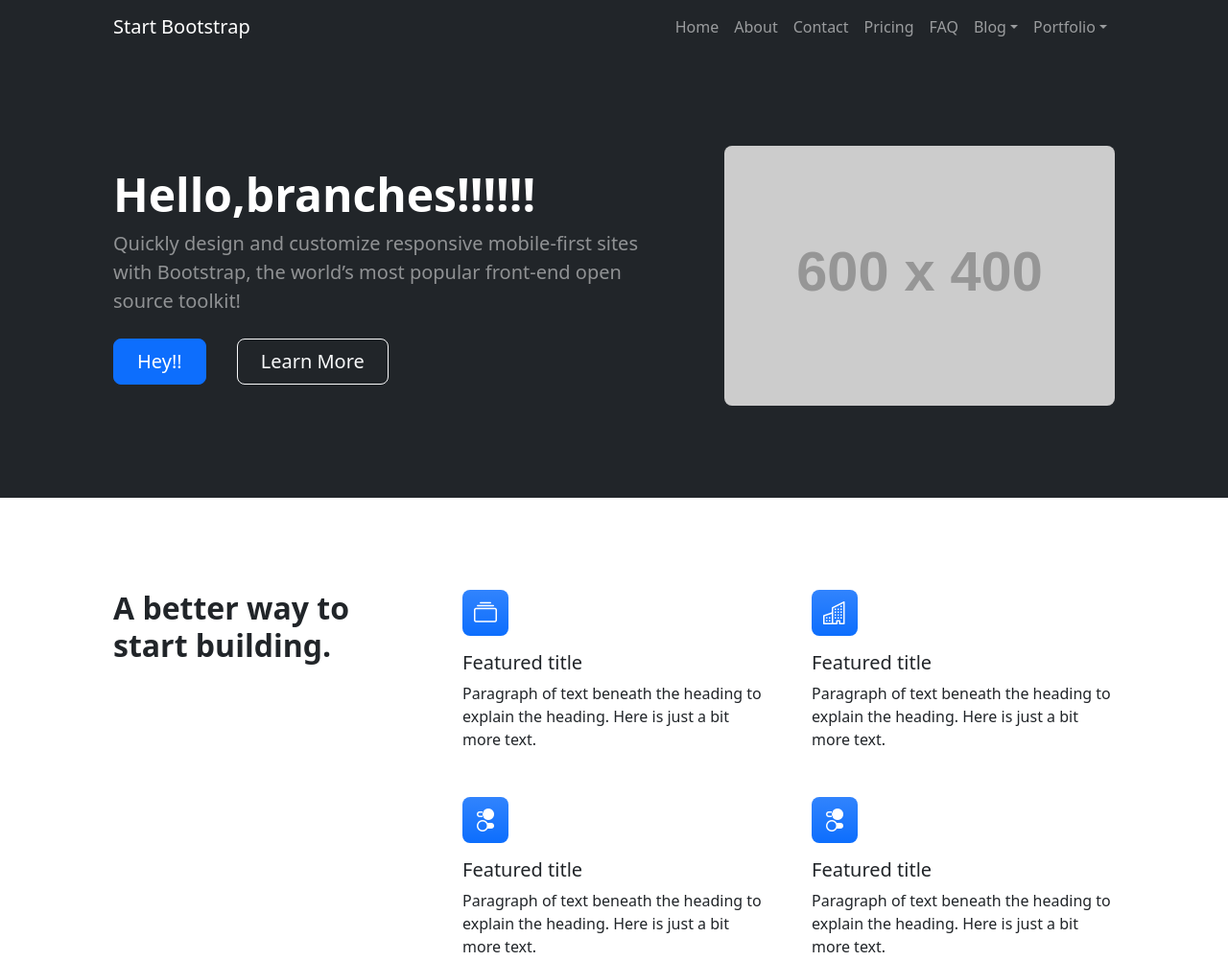
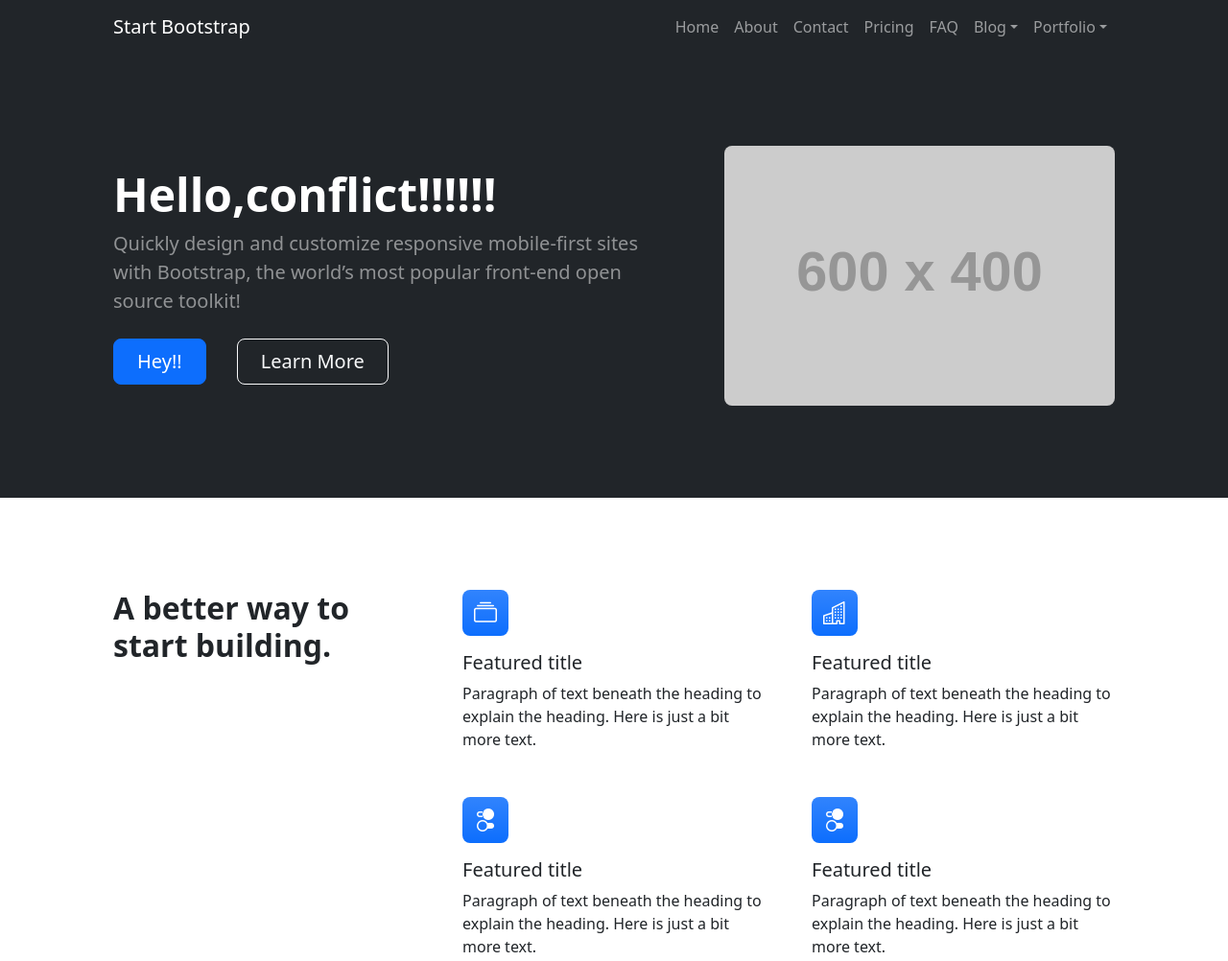
Before and after one commit to Hai0301/my-website, a plain HTML site: page index.html in a window 1280 px wide. Shown: the top 1002 px of the page at 96% size. Drawn offline with nearby package versions, Linux system fonts and the light colour scheme; placeholder pictures from the web are drawn by us.

Commit message:
updata index title

```diff
--- a/index.html
+++ b/index.html
@@ -51,7 +51,7 @@
                     <div class="row gx-5 align-items-center justify-content-center">
                         <div class="col-lg-8 col-xl-7 col-xxl-6">
                             <div class="my-5 text-center text-xl-start">
-                                <h1 class="display-5 fw-bolder text-white mb-2">Hello,branches!!!!!!</h1>
+                                <h1 class="display-5 fw-bolder text-white mb-2">Hello,conflict!!!!!!</h1>
                                 <p class="lead fw-normal text-white-50 mb-4">Quickly design and customize responsive mobile-first sites with Bootstrap, the world’s most popular front-end open source toolkit!</p>
                                 <div class="d-grid gap-3 d-sm-flex justify-content-sm-center justify-content-xl-start">
                                     <a class="btn btn-primary btn-lg px-4 me-sm-3" href="#features">Hey!!</a>
```
